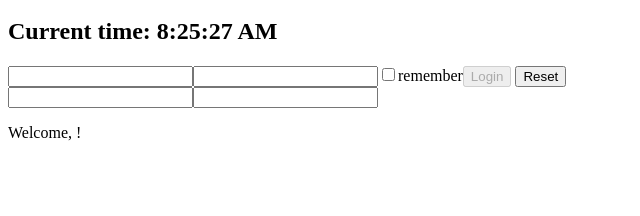
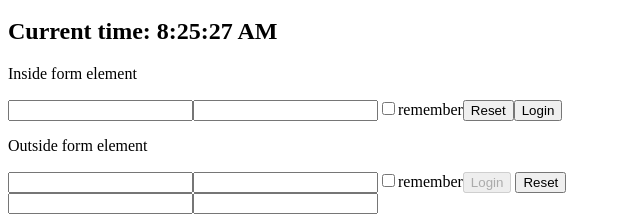
Before and after one commit to lauriiief/React, a React (Vite) app in the folder exercises-react/: page / in a window 1280 px wide. Shown: the part 322-538 px from the top of the page, without its empty margins (0-640 px from the left). Built offline with nearby package versions, Linux system fonts and the light colour scheme.

Commit message:
Controlled Forms - 5

```diff
--- a/exercises-react/src/Login.jsx
+++ b/exercises-react/src/Login.jsx
@@ -29,8 +29,32 @@ export function Login({loginFunction}) { // callback = una funcion que se pasa c
         setData(createData())
     }
 
+    function handleSubmit(event){
+        event.preventDefault();
+        if(data.username && data.password){
+            loginFunction(data);
+        }
+    }
+
+    function handleSubmit(event){
+        event.preventDefault();
+        if(data.username && data.password){
+            loginFunction(data);
+        }
+    }
+
     return (
         <div>
+            <form id="myForm">
+                <p>Inside form element</p>
+                <input name="username" type="text" value={data.username} onChange={handleInputChange}/>
+                <input name='password' type='password' value={data.password} onChange={handleInputChange} />
+                <input name="remember" type="checkbox" checked={data.remember} onChange={handleInputChange}/>remember
+                <button onClick={handleReset}>Reset</button>
+                <input type="submit" value="Login"/>
+            </form>
+
+            <p>Outside form element</p>
             <input name='username' value={data.username} onChange={handleInputChange} />
             <input name='password' type='password' value={data.password} onChange={handleInputChange} />
             <input name="remember" type="checkbox" checked={data.remember} onChange={handleInputChange}/>remember
```
